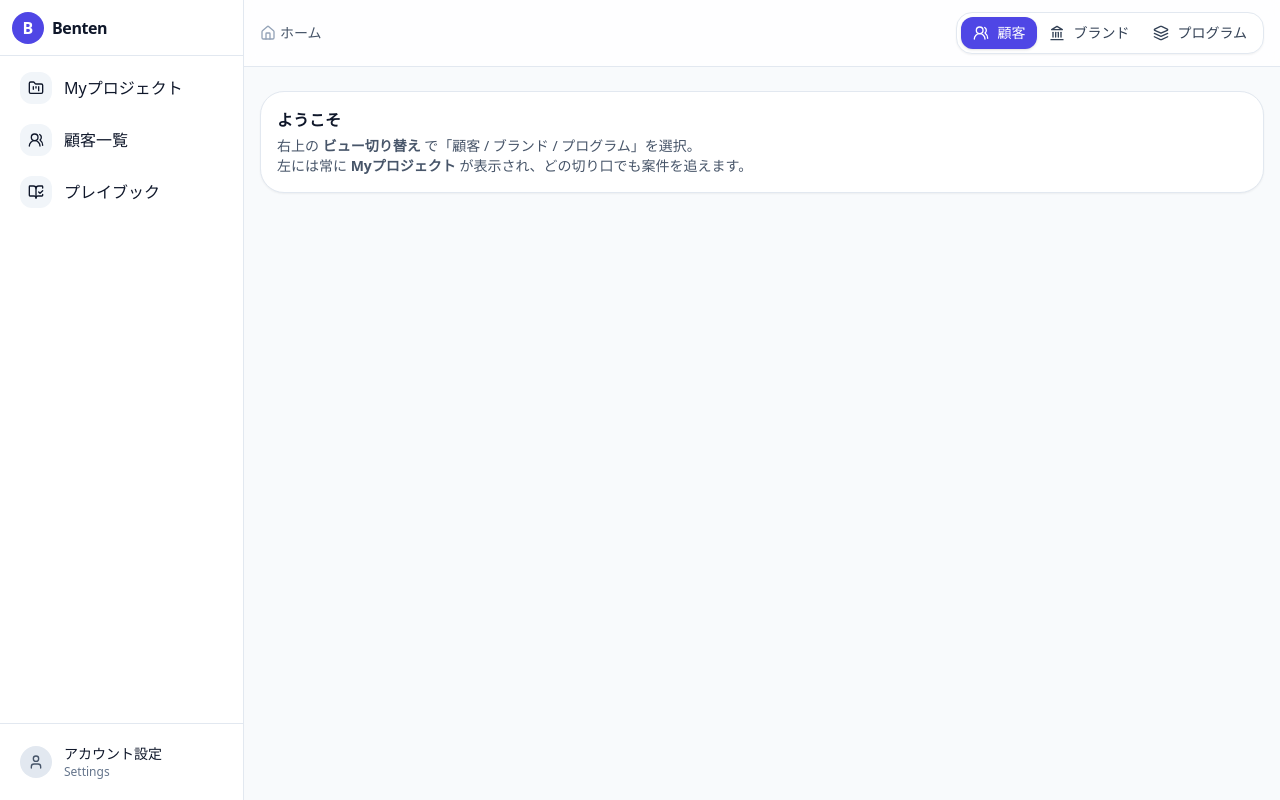
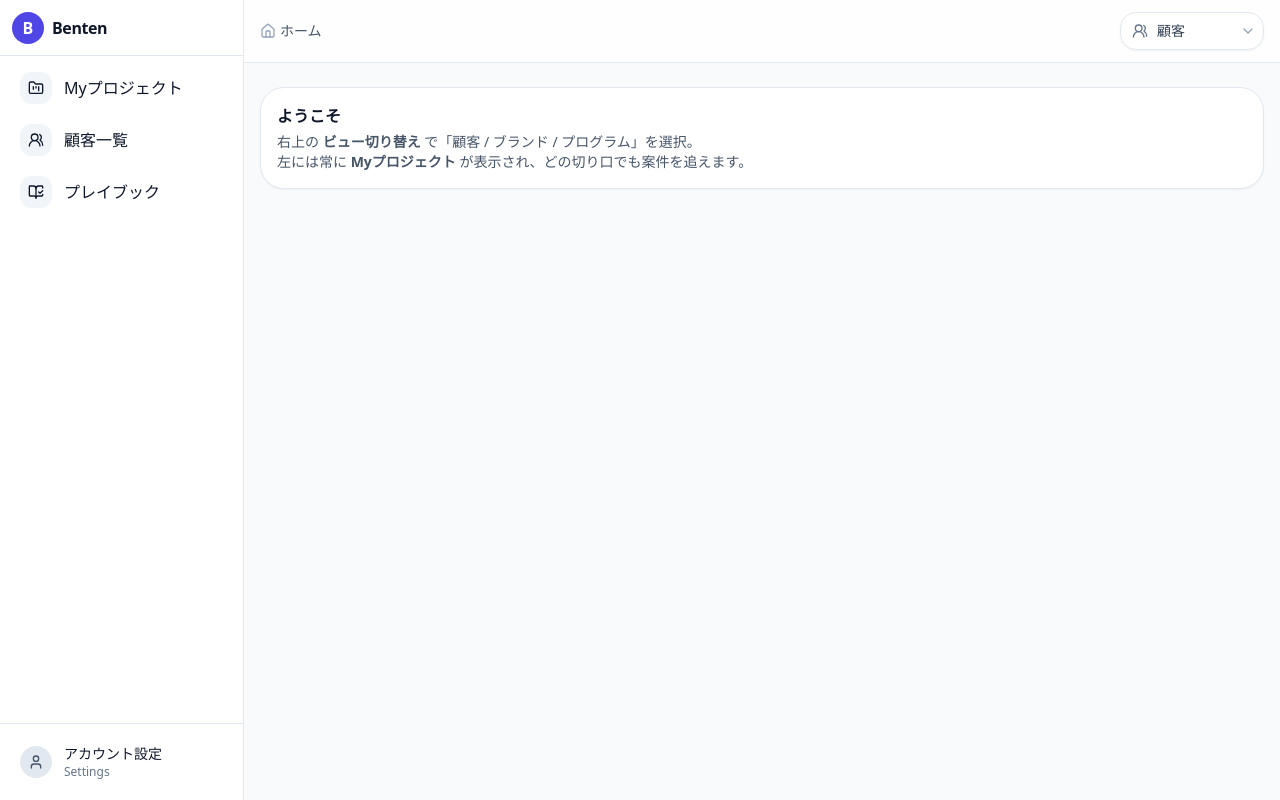
Before and after one commit to aony1215/benten_prototype, a Next.js app: page / in a window 1280 px wide. Built offline with nearby package versions, Linux system fonts and the light colour scheme.

Commit message:
Format allowed view list

```diff
--- a/components/ViewSwitch.tsx
+++ b/components/ViewSwitch.tsx
@@ -1,7 +1,7 @@
 'use client'
+import { useId } from 'react'
 import { usePathname, useRouter, useSearchParams } from 'next/navigation'
-import { Users2, Landmark, Layers } from 'lucide-react'
-import { clsx } from 'clsx'
+import { Users2, Landmark, Layers, ChevronDown } from 'lucide-react'
 
 const VIEWS = [
   { id: 'customer', label: '顧客', Icon: Users2 },
@@ -14,10 +14,11 @@
 export function useCurrentView(): ViewId {
   const sp = useSearchParams()
   const v = (sp?.get('v') || 'customer') as ViewId
-  return (['customer','brand','program'].includes(v) ? v : 'customer') as ViewId
+  return (['customer', 'brand', 'program'].includes(v) ? v : 'customer') as ViewId
 }
 
 export function ViewSwitch() {
+  const selectId = useId()
   const router = useRouter()
   const pathname = usePathname() || '/'
   const sp = useSearchParams()
@@ -26,30 +27,35 @@
   const setView = (next: ViewId) => {
     const params = new URLSearchParams(sp?.toString() || '')
     params.set('v', next)
-    router.replace(`${pathname}?${params.toString()}`, { scroll: false })
+    router.replace(`${pathname}?${params.toString()}`)
   }
 
+  const selectedView = VIEWS.find(view => view.id === current) ?? VIEWS[0]
+  const SelectedIcon = selectedView.Icon
+
   return (
-    <div role="radiogroup" aria-label="ビュー切り替え" className="inline-flex rounded-2xl border border-slate-200 bg-white p-1 shadow-sm">
-      {VIEWS.map(({ id, label, Icon }) => {
-        const active = current === id
-        return (
-          <button
-            key={id}
-            role="radio"
-            aria-checked={active}
-            onClick={() => setView(id)}
-            className={clsx(
-              'inline-flex items-center gap-2 px-3 py-1.5 rounded-xl text-sm transition',
-              active ? 'bg-indigo-600 text-white shadow' : 'text-slate-700 hover:bg-slate-100'
-            )}
-            title={`${label}ビュー`}
-          >
-            <Icon className="w-4 h-4" />
-            <span>{label}</span>
-          </button>
-        )
-      })}
+    <div className="relative inline-flex items-center">
+      <label htmlFor={selectId} className="sr-only">
+        ビュー切り替え
+      </label>
+      <span className="pointer-events-none absolute inset-y-0 left-3 flex items-center text-slate-500">
+        <SelectedIcon className="h-4 w-4" aria-hidden="true" />
+      </span>
+      <select
+        id={selectId}
+        value={current}
+        onChange={event => setView(event.target.value as ViewId)}
+        className="appearance-none rounded-2xl border border-slate-200 bg-white py-2 pl-9 pr-9 text-sm font-medium text-slate-700 shadow-sm transition focus:border-indigo-500 focus:outline-none focus:ring-2 focus:ring-indigo-500/60"
+      >
+        {VIEWS.map(({ id, label }) => (
+          <option key={id} value={id}>
+            {label}
+          </option>
+        ))}
+      </select>
+      <span className="pointer-events-none absolute inset-y-0 right-2 flex items-center text-slate-400">
+        <ChevronDown className="h-4 w-4" aria-hidden="true" />
+      </span>
     </div>
   )
 }
```
